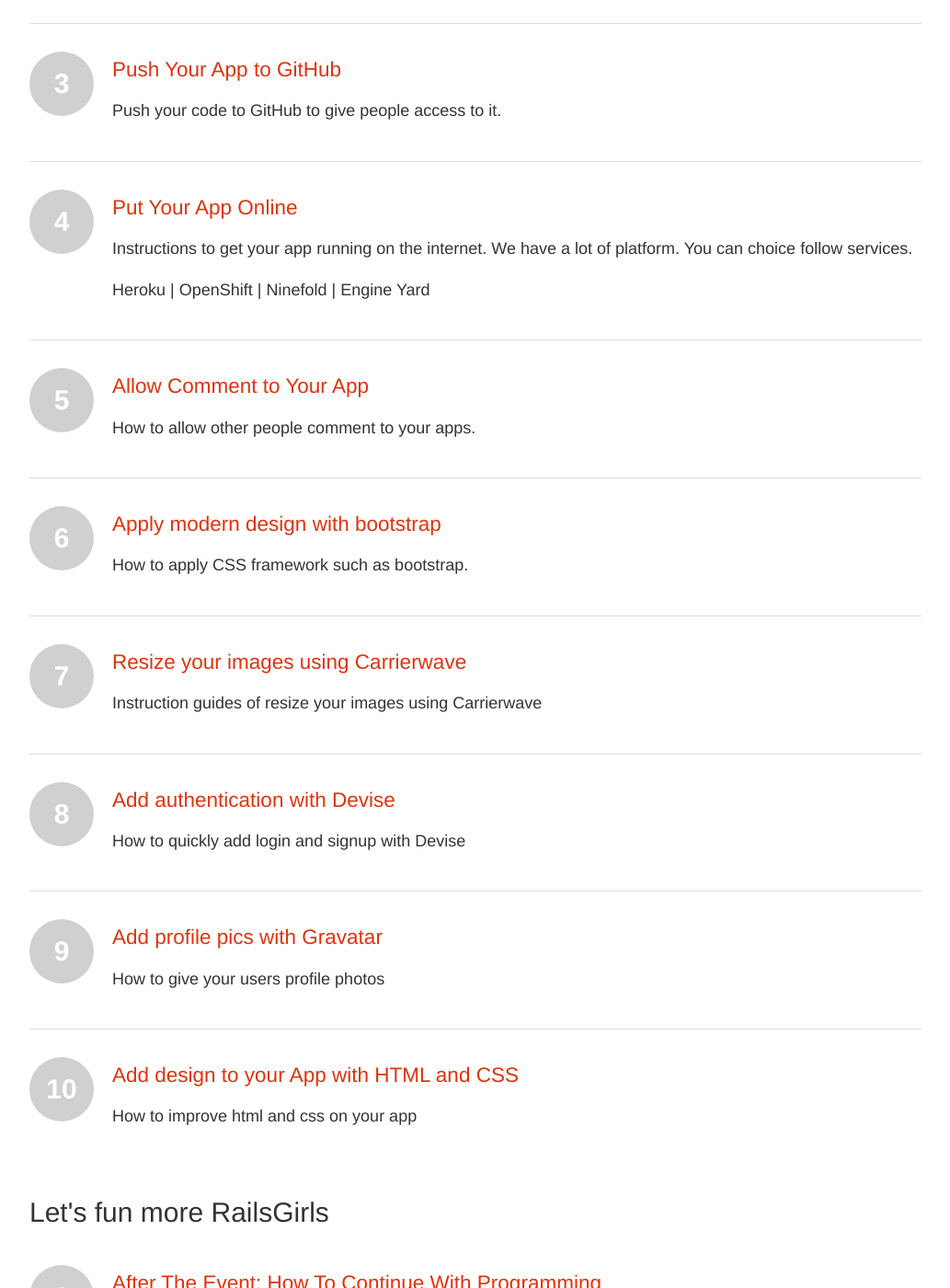
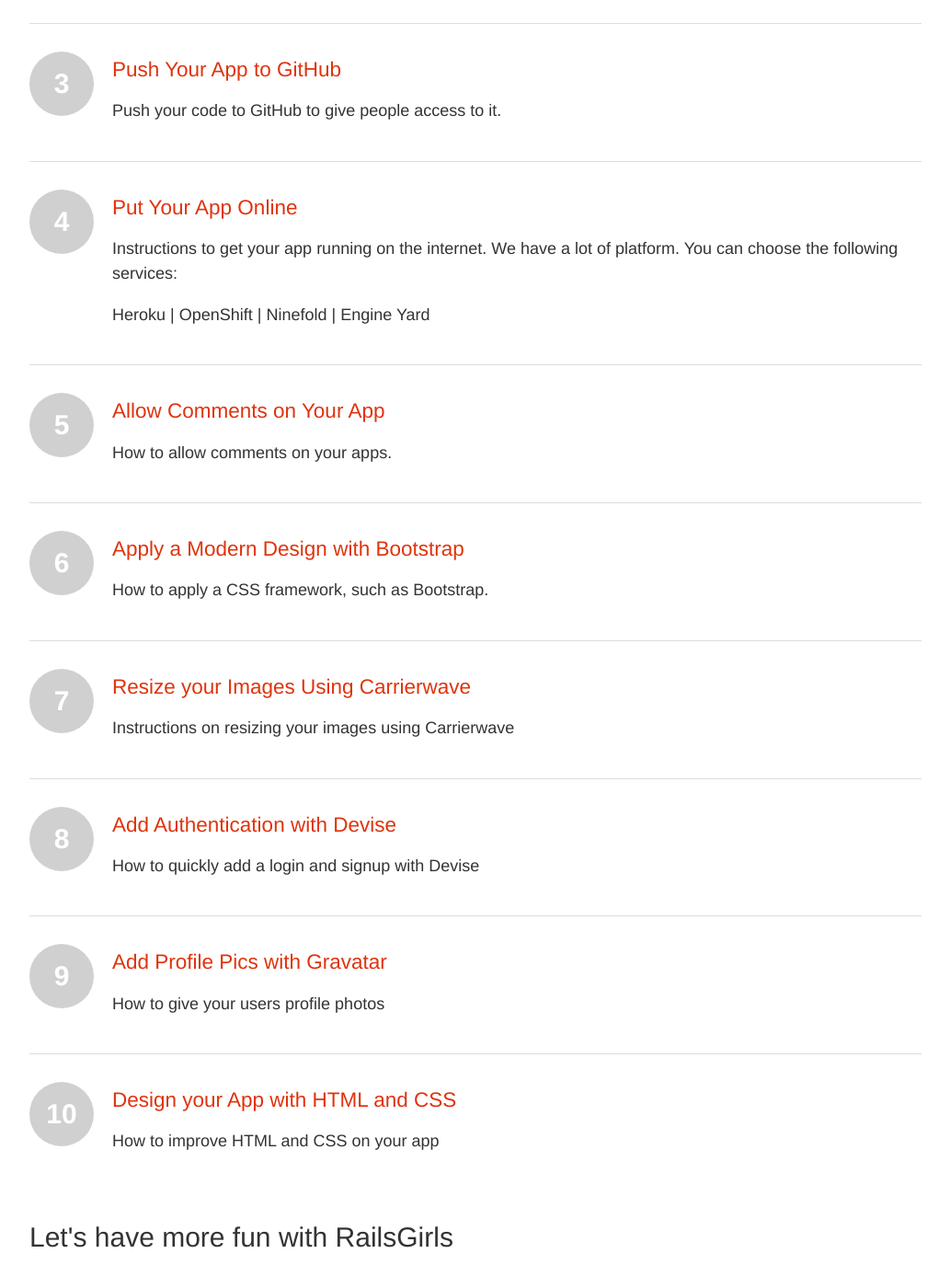
Before and after one commit to railsgirls/guides.railsgirls.com, a Jekyll site: the page built from index.html, in a window 1280 px wide and 1400 px high, scrolled down 1178 px. Shown: the whole window at 92% size, without its empty margins (53-1086 px from the left). Built offline with Jekyll 4.4.1, drawn with Linux system fonts in a browser that asks for light colours; nearby versions of some CDN libraries; Markdown is read by kramdown in place of the engine named in the settings; some of the changed text lies outside the part shown.

Commit message:
Update index.html
Grammar improvements. :)

```diff
--- a/index.html
+++ b/index.html
@@ -33,7 +33,7 @@
     <a href="install">
       <i>1</i>
       <h3>Guide to Install Rails</h3>
-      <p>To build apps and other things with Ruby on Rails, we need to setup some software and developer environment for your computer (OS X, Windows, Linux).</p>
+      <p>To build apps and other things with Ruby on Rails, we need to setup some software and a developer environment for your computer (OS X, Windows, Linux).</p>
     </a>
   </li>
 
@@ -57,46 +57,46 @@
   <li>
     <i>4</i>
     <h3>Put Your App Online</h3>
-    <p>Instructions to get your app running on the internet. We have a lot of platform. You can choice follow services.</p>
+    <p>Instructions to get your app running on the internet. We have a lot of platform. You can choose the following services:</p>
     <p><a href="heroku">Heroku</a> | <a href="openshift">OpenShift</a> | <a href="ninefold">Ninefold</a> | <a href="engineyard">Engine Yard</a></p>
   </li>
 
   <li>
     <a href="commenting">
       <i>5</i>
-      <h3>Allow Comment to Your App</h3>
-      <p>How to allow other people comment to your apps.</p>
+      <h3>Allow Comments on Your App</h3>
+      <p>How to allow comments on your apps.</p>
     </a>
   </li>
 
   <li>
     <a href="design">
       <i>6</i>
-      <h3>Apply modern design with bootstrap</h3>
-      <p>How to apply CSS framework such as bootstrap.</p>
+      <h3>Apply a Modern Design with Bootstrap</h3>
+      <p>How to apply a CSS framework, such as Bootstrap.</p>
     </a>
   </li>
 
   <li>
     <a href="thumbnails">
       <i>7</i>
-      <h3>Resize your images using Carrierwave</h3>
-      <p>Instruction guides of resize your images using Carrierwave</p>
+      <h3>Resize your Images Using Carrierwave</h3>
+      <p>Instructions on resizing your images using Carrierwave</p>
     </a>
   </li>
 
   <li>
     <a href="devise">
       <i>8</i>
-      <h3>Add authentication with Devise</h3>
-      <p>How to quickly add login and signup with Devise</p>
+      <h3>Add Authentication with Devise</h3>
+      <p>How to quickly add a login and signup with Devise</p>
     </a>
   </li>
 
   <li>
     <a href="gravatar">
       <i>9</i>
-      <h3>Add profile pics with Gravatar</h3>
+      <h3>Add Profile Pics with Gravatar</h3>
       <p>How to give your users profile photos</p>
     </a>
   </li>
@@ -104,20 +104,20 @@
   <li>
     <a href="design-html-css">
       <i>10</i>
-      <h3>Add design to your App with HTML and CSS</h3>
-      <p>How to improve html and css on your app</p>
+      <h3>Design your App with HTML and CSS</h3>
+      <p>How to improve HTML and CSS on your app</p>
     </a>
   </li>
 </ul>
 
-<h2>Let's fun more RailsGirls</h2>
+<h2>Let's have more fun with RailsGirls</h2>
 <ul class="home">
 
   <li>
     <a href="how-to-continue-with-programming">
       <i>1</i>
-      <h3>After The Event: How To Continue With Programming</h3>
-      <p>A guide to keep you going with learning on how to program.</p>
+      <h3>After The Event: How to Continue with Programming</h3>
+      <p>A guide to keep you going with learning how to program.</p>
     </a>
   </li>
 
@@ -149,14 +149,14 @@
     <a href="bundlerfordevelopment">
       <i>5</i>
       <h3>How to Set Up Bundler for Development</h3>
-      <p>Instruction of development environment for Bundler.</p>
+      <p>Instructions for a development environment with Bundler.</p>
     </a>
   </li>
 
   <li>
     <a href="videos">
       <i>6</i>
-      <h3>Watch Rails Girls videos</h3>
+      <h3>Watch Rails Girls Videos</h3>
       <p>See videos from around the world.</p>
     </a>
   </li>
```
Also changed, not shown: other parts of index.html (+6 -6 lines).
